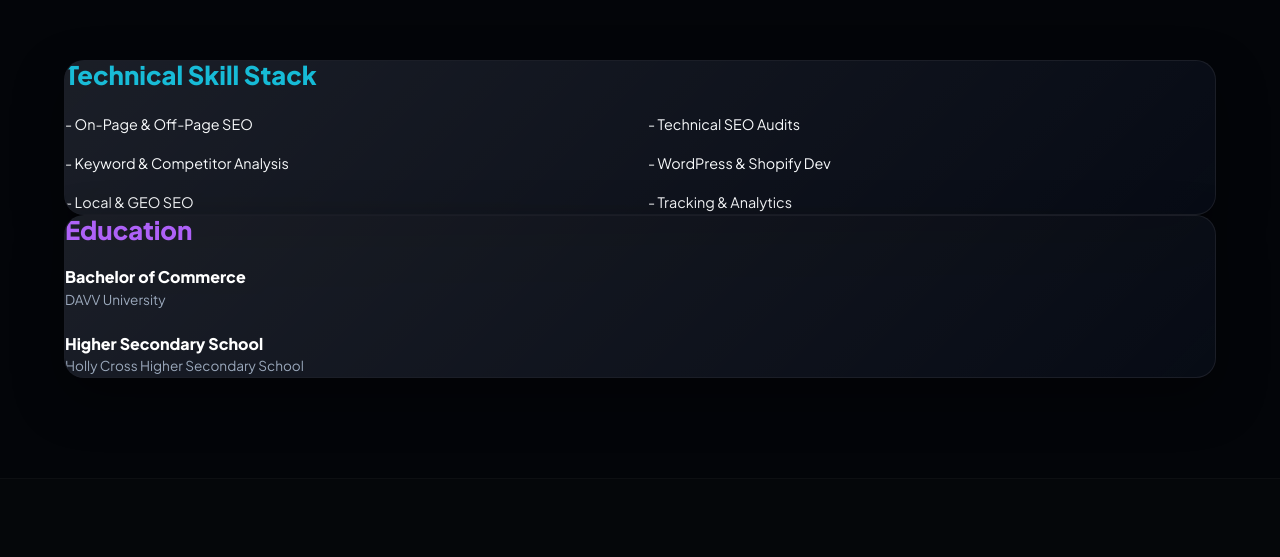
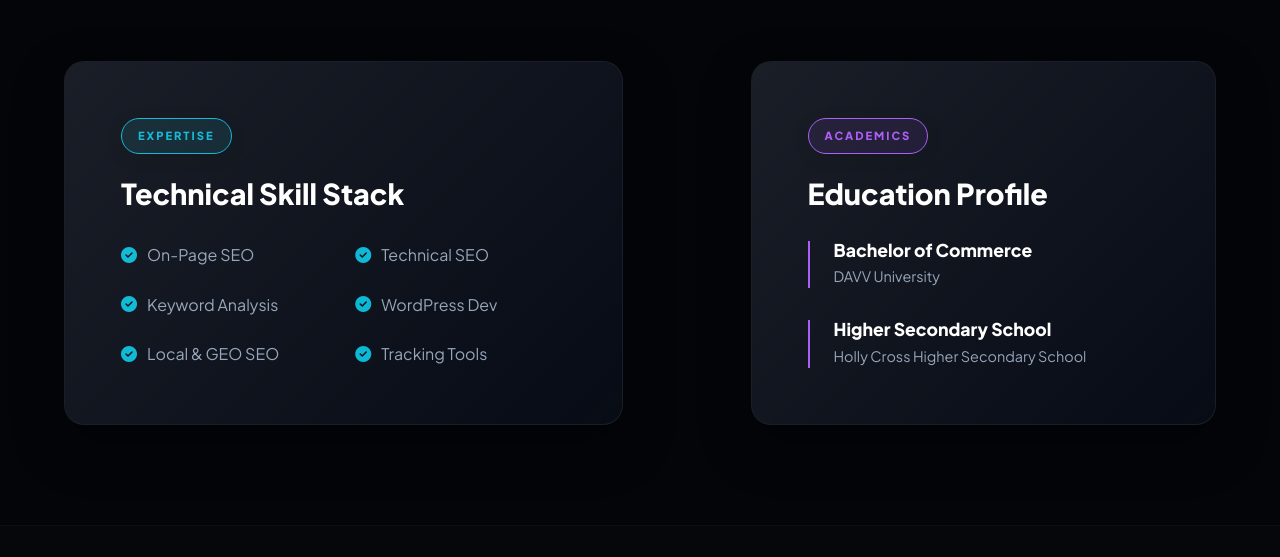
Before and after one commit to bhaktijaindm-ui/SEO-and-Website-service, a website: page about.html in a window 1280 px wide. Shown: the part 4639-5196 px from the top of the page. Drawn offline with nearby package versions, Linux system fonts and the light colour scheme.

Commit message:
Fix: Resolved overlapping and squashed card layout error in Skill Stack section

```diff
--- a/about.html
+++ b/about.html
@@ -242,31 +242,33 @@
 </div>
 </div>
 </section>
-<!-- Skill Stack & Education (Condensed) -->
-<section class="about-details" style="padding: 100px 0;">
+        <!-- Skill Stack & Education -->
+        <section class="about-details" style="padding: 100px 0; border-top: 1px solid rgba(255,255,255,0.05);">
             <div class="container">
-<div class="grid-2 reveal-up">
-<div class="glass-card p-5">
-<h3 style="margin-bottom: 1.5rem; color: var(--cyan-secondary);">Technical Skill Stack</h3>
-<div style="display: grid; grid-template-columns: 1fr 1fr; gap: 1rem; font-size: 0.9rem;">
-<div>- On-Page &amp; Off-Page SEO</div>
-<div>- Technical SEO Audits</div>
-<div>- Keyword &amp; Competitor Analysis</div>
-<div>- WordPress &amp; Shopify Dev</div>
-<div>- Local &amp; GEO SEO</div>
-<div>- Tracking &amp; Analytics</div>
+                <div class="about-grid reveal-up">
+                    <div class="glass-card about-card" style="padding: 3.5rem; height: 100%; display: flex; flex-direction: column; justify-content: center;">
+                        <span class="badge" style="color: var(--cyan-secondary); border-color: var(--cyan-secondary); background: rgba(34, 211, 238, 0.1); margin-bottom: 1.5rem; align-self: flex-start;">Expertise</span>
+                        <h3 style="margin-bottom: 2rem; font-size: 1.8rem; color: #fff;">Technical Skill Stack</h3>
+                        <div style="display: grid; grid-template-columns: 1fr 1fr; gap: 1.5rem; font-size: 1rem; color: var(--text-muted);">
+                            <div style="display: flex; align-items: center; gap: 10px;"><i class="fas fa-check-circle" style="color: var(--cyan-secondary);"></i> On-Page SEO</div>
+                            <div style="display: flex; align-items: center; gap: 10px;"><i class="fas fa-check-circle" style="color: var(--cyan-secondary);"></i> Technical SEO</div>
+                            <div style="display: flex; align-items: center; gap: 10px;"><i class="fas fa-check-circle" style="color: var(--cyan-secondary);"></i> Keyword Analysis</div>
+                            <div style="display: flex; align-items: center; gap: 10px;"><i class="fas fa-check-circle" style="color: var(--cyan-secondary);"></i> WordPress Dev</div>
+                            <div style="display: flex; align-items: center; gap: 10px;"><i class="fas fa-check-circle" style="color: var(--cyan-secondary);"></i> Local & GEO SEO</div>
+                            <div style="display: flex; align-items: center; gap: 10px;"><i class="fas fa-check-circle" style="color: var(--cyan-secondary);"></i> Tracking Tools</div>
                         </div>
                     </div>
-<div class="glass-card p-5">
-<h3 style="margin-bottom: 1.5rem; color: var(--purple-accent);">Education</h3>
-<div style="display: flex; flex-direction: column; gap: 1.5rem;">
-<div>
-<h4 style="font-size: 1rem; margin-bottom: 0.2rem;">Bachelor of Commerce</h4>
-<p style="font-size: 0.85rem; color: var(--text-muted);">DAVV University</p>
+                    <div class="glass-card about-card" style="padding: 3.5rem; height: 100%; display: flex; flex-direction: column; justify-content: center;">
+                        <span class="badge" style="color: var(--purple-accent); border-color: var(--purple-accent); background: rgba(168, 85, 247, 0.1); margin-bottom: 1.5rem; align-self: flex-start;">Academics</span>
+                        <h3 style="margin-bottom: 2rem; font-size: 1.8rem; color: #fff;">Education Profile</h3>
+                        <div style="display: flex; flex-direction: column; gap: 2rem;">
+                            <div style="border-left: 2px solid var(--purple-accent); padding-left: 1.5rem;">
+                                <h4 style="font-size: 1.1rem; color: #fff; margin-bottom: 0.3rem;">Bachelor of Commerce</h4>
+                                <p style="font-size: 0.9rem; color: var(--text-muted);">DAVV University</p>
                             </div>
-<div>
-<h4 style="font-size: 1rem; margin-bottom: 0.2rem;">Higher Secondary School</h4>
-<p style="font-size: 0.85rem; color: var(--text-muted);">Holly Cross Higher Secondary School</p>
+                            <div style="border-left: 2px solid var(--purple-accent); padding-left: 1.5rem;">
+                                <h4 style="font-size: 1.1rem; color: #fff; margin-bottom: 0.3rem;">Higher Secondary School</h4>
+                                <p style="font-size: 0.9rem; color: var(--text-muted);">Holly Cross Higher Secondary School</p>
                             </div>
                         </div>
                     </div>
```
Lines whose indentation alone changed are shown as unchanged.
